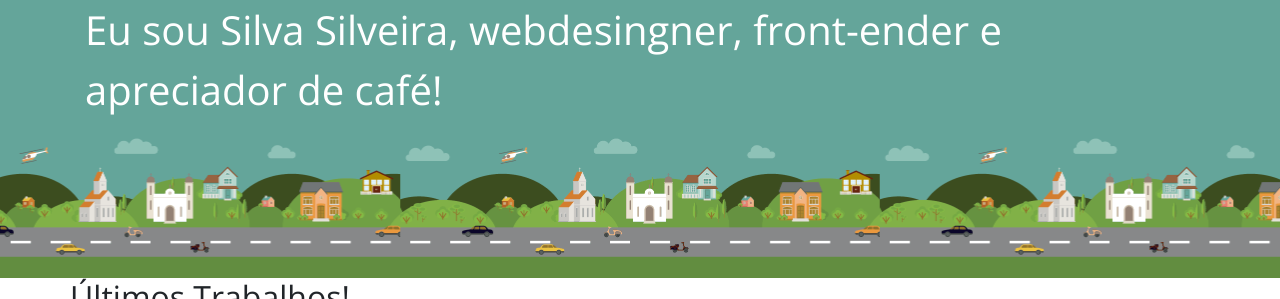
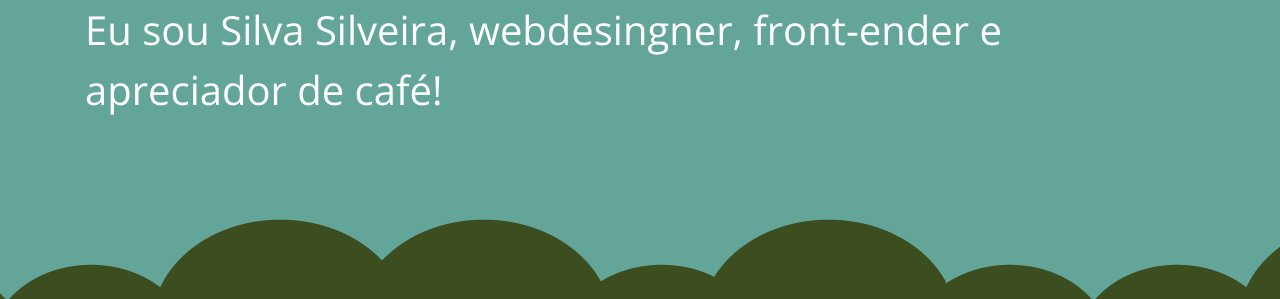
Before and after one commit to WescleyMartins1988/Front-End, a website: page src/index.html in a window 1280 px wide. Shown: the part 474-773 px from the top of the page. Drawn offline with nearby package versions, Linux system fonts and the light colour scheme.

Commit message:
Add Media Queries

```diff
--- a/src/sass/_partials/_header-animado.scss
+++ b/src/sass/_partials/_header-animado.scss
@@ -23,7 +23,14 @@
         height: $h/2;
         background-size: auto 100%;
         background-position: center top;
-        margin-left: 0;
-        margin-right: 0;
+
+        @media screen and (min-width: 480px){
+            background-image: url('../imagens/cenario_all_1530.png');
+        }
+
+         @media screen and (min-width: 960px){
+            background-image: url('../imagens/cenario_bg.png');
+             height: $h;
+        }
     }
 }
```
Also changed, not shown: src/css/main.css.
